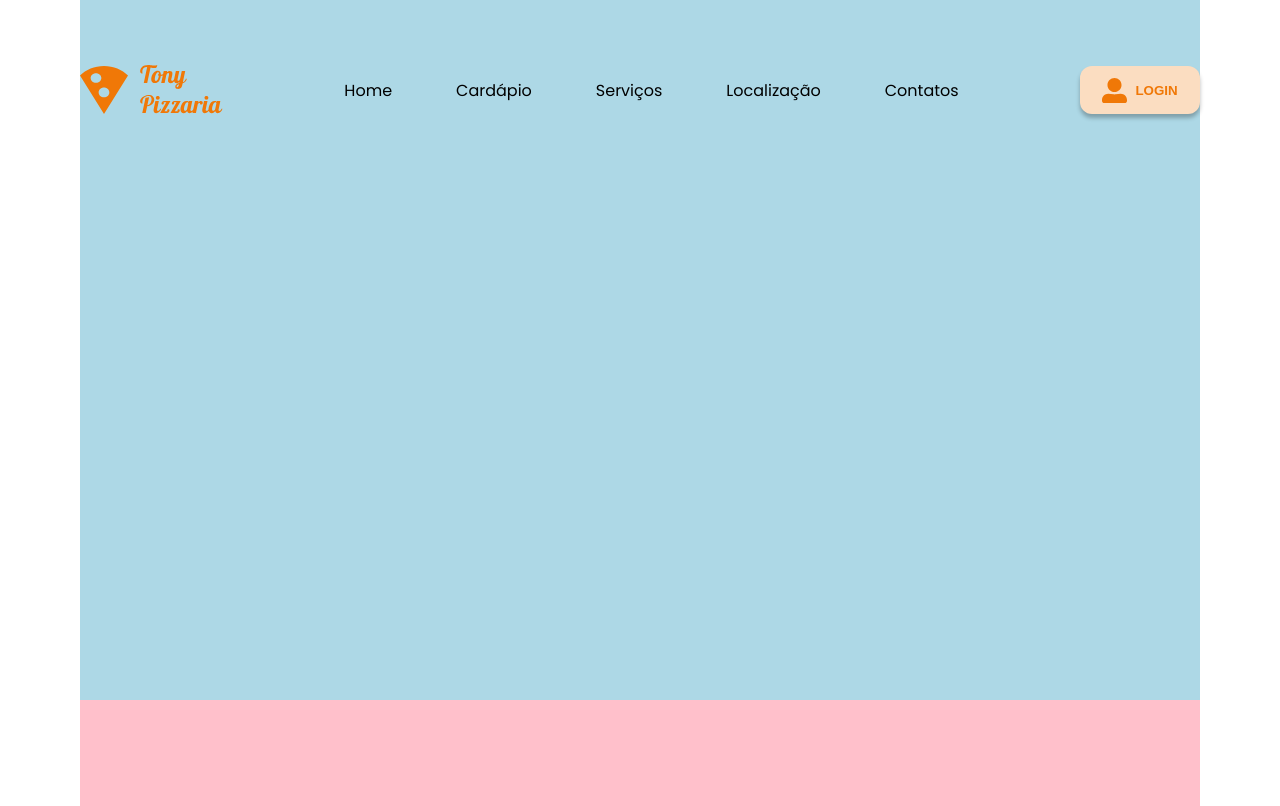
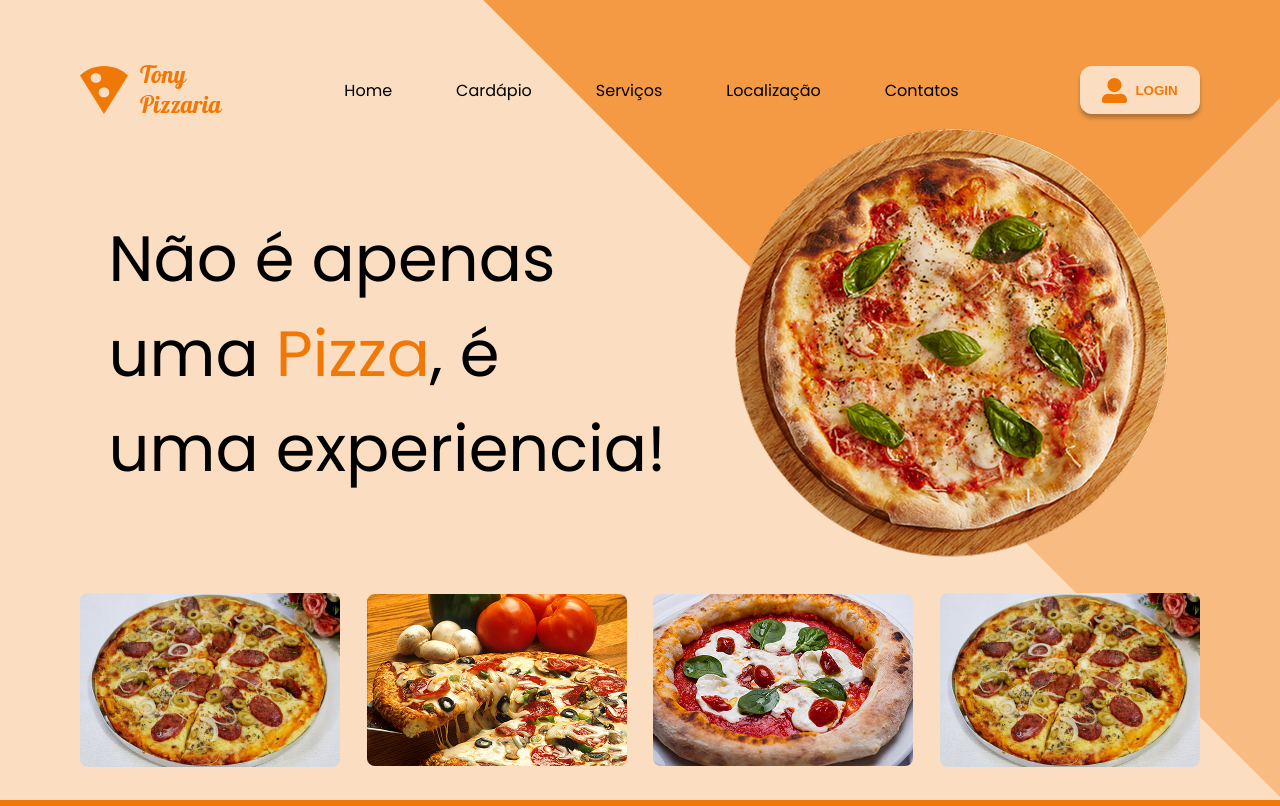
Before and after one commit to Gustaxsx/pizza-tony, a plain HTML site: page index.html in a window 1280 px wide. Shown: the top 806 px of the page. Drawn offline with Linux system fonts and the light colour scheme.

Commit message:
layout ficando bom

```diff
--- a/index.html
+++ b/index.html
@@ -6,7 +6,7 @@
     <link rel="preconnect" href="https://fonts.googleapis.com">
     <link rel="preconnect" href="https://fonts.gstatic.com" crossorigin>
     <link href="https://fonts.googleapis.com/css2?family=Poppins:ital,wght@0,100;0,200;0,300;0,400;0,500;0,600;0,700;0,800;0,900;1,100;1,200;1,300;1,400;1,500;1,600;1,700;1,800;1,900&display=swap" rel="stylesheet">
-    <link rel="stylesheet" href="style.css">
+     <link rel="stylesheet" href="style.css">
     <title>Pizza tony</title>
 </head>
 <body>
@@ -35,7 +35,37 @@
         <span>LOGIN</span>
        </button>
     </header>
-    <main> </main>
+    <main>
+        <section class="home">
+            <div class="hero">
+                <h2>Não é apenas uma <span>Pizza</span>, é uma experiencia!</h2>
+                <img src="./img/pizza.png" alt="">
+            </div>
+            <div class="container-pizzas">
+                <div class="pizza">
+                    <div class="add-produto">+</div>
+                    <img src="./img/pizza1.png" alt="pizza">
+                    <div class="animacao">
+                        <div class="container-info">
+                            <p>Pizza de calebreza com queijo</p>
+                            <span>R$ 16,00</span>
+                        </div>
+                    </div>
+                </div>
+                <div class="pizza">
+                    <img src="./img/pizza4.png" alt="pizza">
+                </div>
+                <div class="pizza">
+                    <img src="./img/pizza3.png" alt="pizza">
+                </div>
+                <div class="pizza">
+                    <img src="./img/pizza1.png" alt="pizza">
+                </div>
+            </div>
+        </section>
+        <section class="cardapio"></section>
+        <section class="servicos"></section>
+    </main>
     <footer>
 
     </footer>
--- a/style.css
+++ b/style.css
@@ -14,20 +14,20 @@ ul,ol,li{
     --primary-color: #F07807;
     --secundary-color: #FBDDC1;
     --default-shadow: 0 4px 4px #0004;
+    --default-padding: 0px 80px;
 }
 body{
-    padding: 0px 80px ;
     font-family: "Poppins", sans-serif;
 }
 header{
     display: flex;
     justify-content: space-between;
     height: 60px;
-    width:  calc(100% - 160px);
+    width: 100%;
     position: fixed;
     top: 60px;
-    background-color: lightblue;
     align-items: center;
+    padding: var(--default-padding);
 }
 header menu {
     display: flex;
@@ -58,9 +58,109 @@ header button{
     font-weight: 800;
     color: var(--primary-color);
 }
-main{
-    height: 700px; /* temporario */
-    background-color: lightblue;
+section{
+    height: 100vh;
+    padding: var(--default-padding);
+}
+.home{
+    background-color: var(--secundary-color);
+    background-image: url(./img/background.svg);
+    background-repeat: no-repeat;
+    background-position: top right;
+    background-size: contain;
+    display: grid;
+    grid-template-rows: 70% 30%;
+}
+.hero{
+    display: flex;
+    justify-content: center;
+    align-items: end;
+    gap: 64px;
+}
+.hero h2{
+    font-size: 4rem;
+    width: 558px;
+    font-weight: 400;
+    margin-bottom: 64px;
+}
+.hero span{
+    color: #F07807;
+}
+.container-pizzas{
+    display: flex;
+    justify-content: space-between;
+    align-items: center;
+}
+.pizza {
+    position: relative;
+    background-color: tomato;
+    display: flex;
+    border-radius: 12px;
+}
+.add-produto{
+    position: absolute;
+    top: -20px;
+    right: -18px;
+    display: grid;
+    place-content: center;
+    font-size: 32px;
+    color: white;
+    height: 40px;
+    width: 40px;
+    border-radius: 12px;
+    border: 4px solid white;
+    background-color: var(--primary-color);
+    opacity: 0;
+    transition: .5s;
+}
+.pizza:hover .add-produto{
+    opacity: 1;
+}
+.animacao{
+    position: absolute;
+    top: 0;
+    left: 0;
+    right: 0;
+    bottom: 0;
+    overflow: hidden;
+    border-radius: 0 0 12px 12px;
+}
+.container-info{
+    display: flex;
+    height: 36px;
+    width: 100%;
+    justify-content: space-between;
+    align-items: center;
+    padding: 0 12px;
+    position: absolute;
+    bottom: -36px;
+    background-color:#0008;
+    border-radius: 0 0 12px 12px;
+    transition: .5s;
+}
+.pizza:hover .container-info {
+    bottom: 0;
+}
+.container-info p {
+    width: 120px;
+    font-size: 12px;
+    color: white;
+}
+.container-info span{
+    display: grid;
+    place-content: center;
+    width: 57px;
+    height: 20px;
+    font-size: 12px;
+    color: white;
+    border-radius: 6px;
+  background-color: var(--primary-color);
+}
+.cardapio{
+    background-color: #F07807;
+}
+.servicos{
+    background-color: aquamarine;
 }
 footer{
     height: 526px;
```
Also changed, not shown: img/background.svg (added), img/pizza.png (added), img/pizza1.png (added), img/pizza3.png (added), img/pizza4.png (added).
